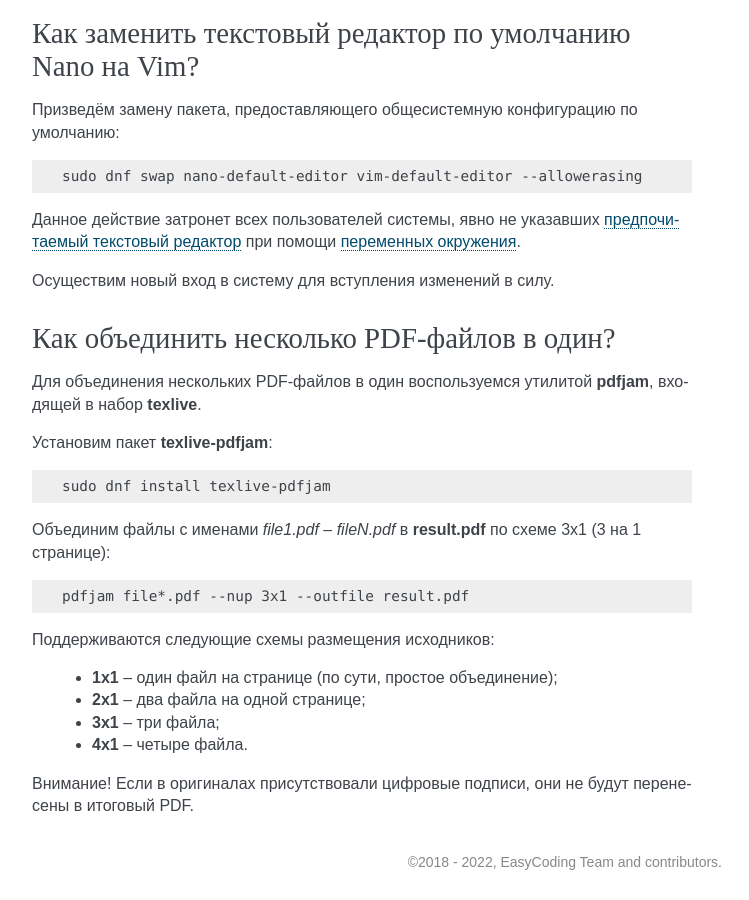
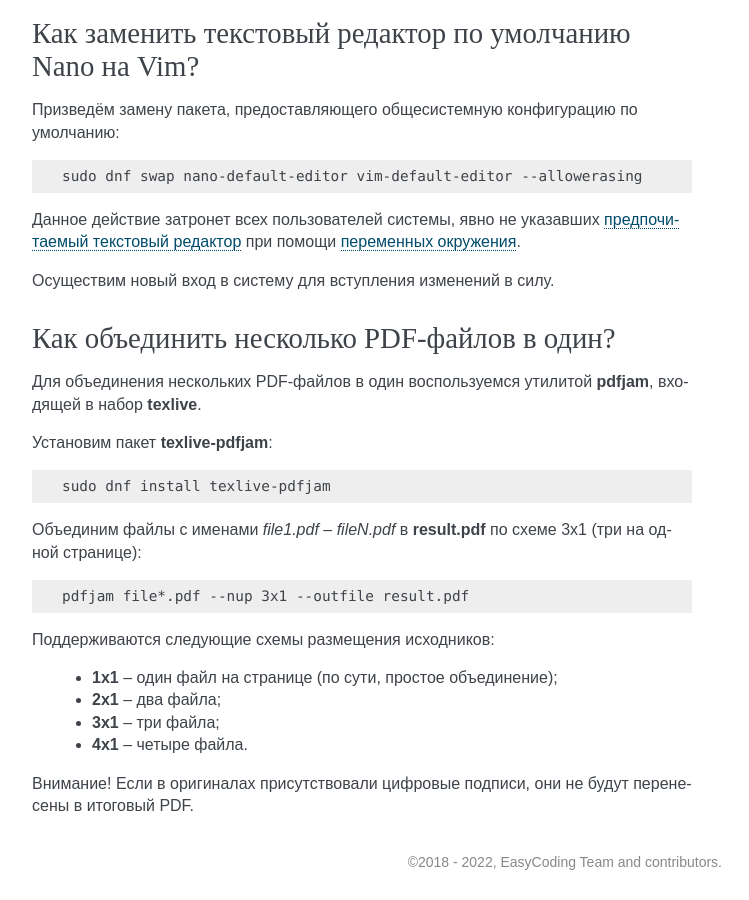
Before and after one commit to RussianFedora/FAQ, a Sphinx documentation site: the page built from source/using-applications.rst, in a window 1280 px wide and 900 px high, scrolled down 24660 px. Shown: the whole window, without its empty margins (388-1137 px from the left). Built offline with Sphinx 7.4.7, drawn with Linux system fonts in a browser that asks for light colours; comment, search, counter and statistics services are not loaded.

Commit message:
Performed minor edit of pdf-merge question.

```diff
--- a/source/using-applications.rst
+++ b/source/using-applications.rst
@@ -1374,7 +1374,7 @@
 
     sudo dnf install texlive-pdfjam
 
-Объединим файлы с именами *file1.pdf* -- *fileN.pdf* в **result.pdf** по схеме 3x1 (3 на 1 странице):
+Объединим файлы с именами *file1.pdf* -- *fileN.pdf* в **result.pdf** по схеме 3x1 (три на одной странице):
 
 .. code-block:: text
 
@@ -1383,7 +1383,7 @@
 Поддерживаются следующие схемы размещения исходников:
 
   * **1x1** -- один файл на странице (по сути, простое объединение);
-  * **2x1** -- два файла на одной странице;
+  * **2x1** -- два файла;
   * **3x1** -- три файла;
   * **4x1** -- четыре файла.
 
```
